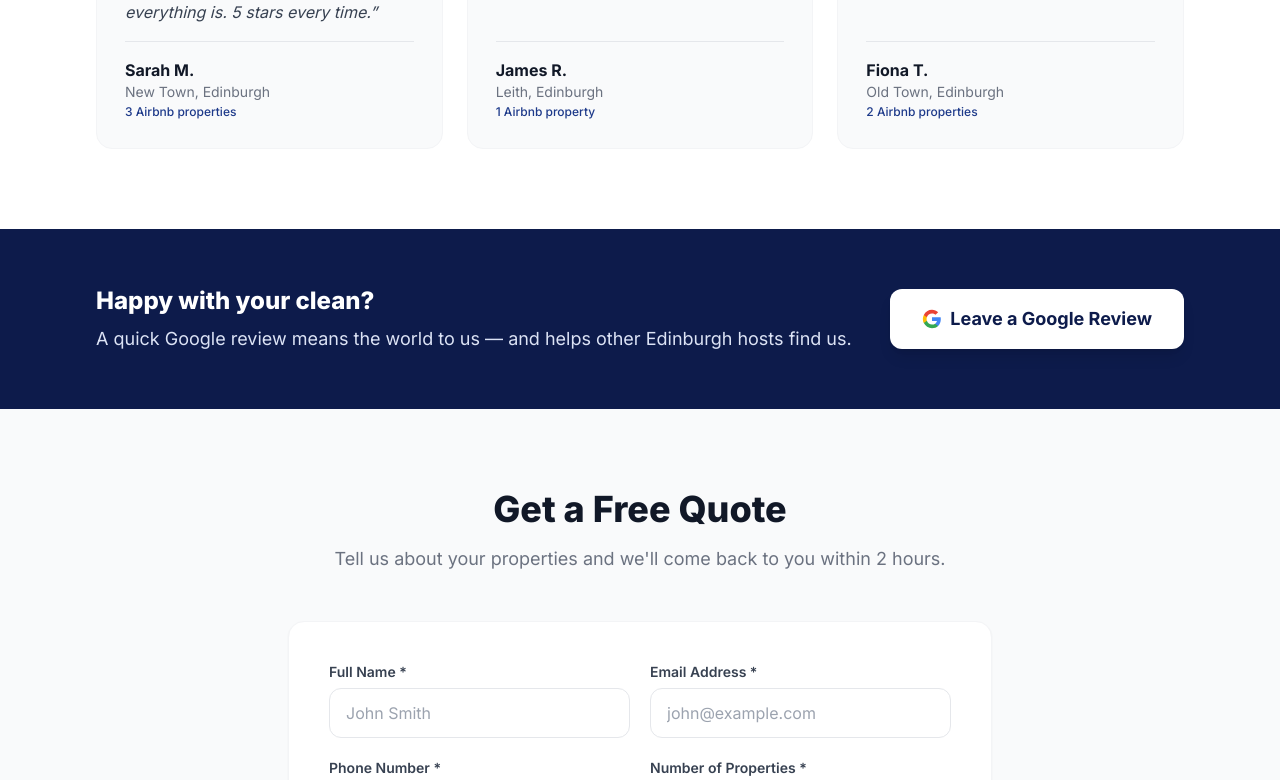
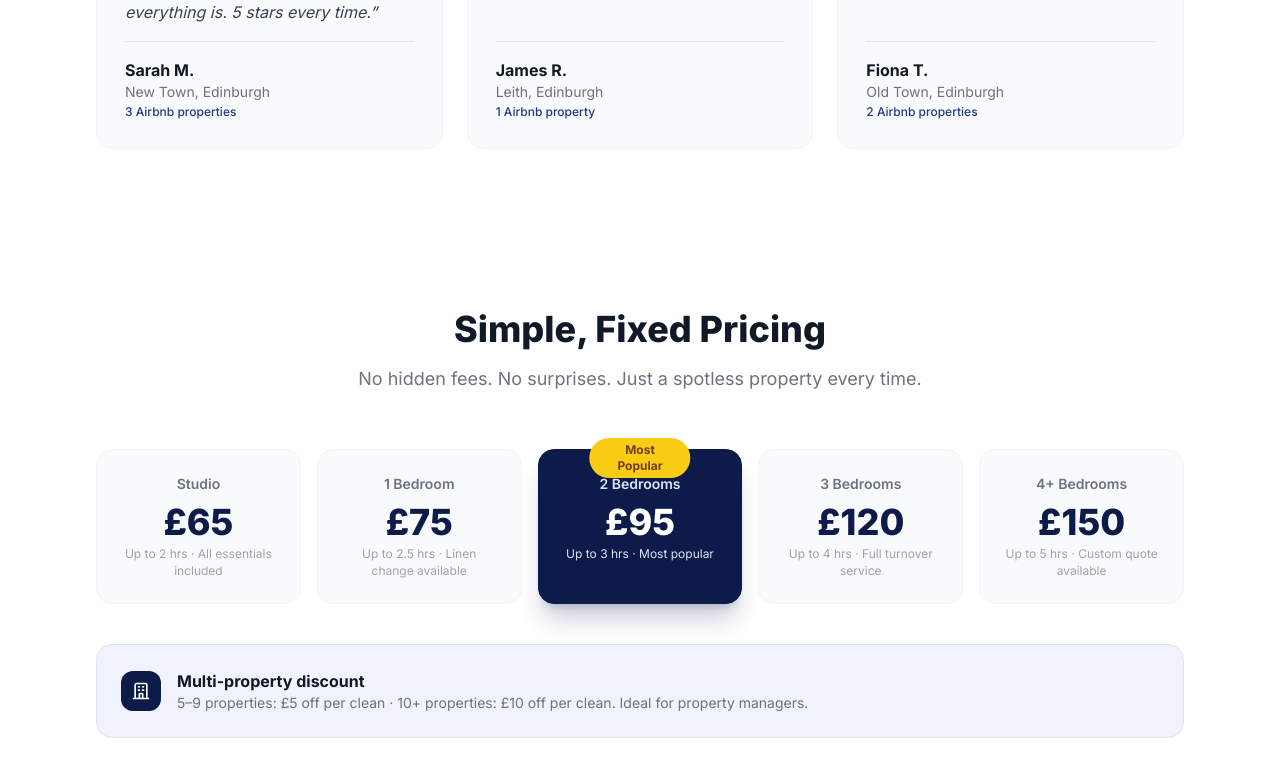
Before and after one commit to hp2k010400/Cleanstay, a Next.js app: page / in a window 1280 px wide. Shown: the part 2000-2780 px from the top of the page. Built offline with nearby package versions, Linux system fonts and the light colour scheme.

Commit message:
Add Pricing and FAQ sections

```diff
--- a/app/page.tsx
+++ b/app/page.tsx
@@ -3,6 +3,8 @@ import Hero from "@/components/Hero";
 import TrustBar from "@/components/TrustBar";
 import HowItWorks from "@/components/HowItWorks";
 import Testimonials from "@/components/Testimonials";
+import Pricing from "@/components/Pricing";
+import FAQ from "@/components/FAQ";
 import ReviewCTA from "@/components/ReviewCTA";
 import EnquiryForm from "@/components/EnquiryForm";
 import Footer from "@/components/Footer";
@@ -15,6 +17,8 @@ export default function Home() {
       <TrustBar />
       <HowItWorks />
       <Testimonials />
+      <Pricing />
+      <FAQ />
       <ReviewCTA />
       <EnquiryForm />
       <Footer />
--- /dev/null
+++ b/components/FAQ.tsx
@@ -0,0 +1,85 @@
+"use client";
+import { useState } from "react";
+
+const faqs = [
+  {
+    q: "How do you access the property between guests?",
+    a: "Most hosts share a key safe code or smart lock PIN with us. We keep all access details fully secure and only shared with the assigned cleaner. We never retain access details beyond the booking.",
+  },
+  {
+    q: "What's included in a standard turnover clean?",
+    a: "Every clean includes: full hoover and mop of all floors, kitchen cleaned and sanitised, bathrooms scrubbed, bins emptied, surfaces wiped down, and a photo report sent to you when done. Linen changes and essentials restocking are available as add-ons.",
+  },
+  {
+    q: "Are you fully insured?",
+    a: "Yes. Cleanstay carries full public liability insurance. Every cleaner on our team is vetted, background-checked, and covered. If anything goes wrong, you're protected.",
+  },
+  {
+    q: "How much notice do I need to give?",
+    a: "We ask for at least 24 hours notice for a standard booking. For same-day turnovers we charge a £25 surcharge — availability permitting. During August (Fringe season) we recommend booking recurring slots in advance.",
+  },
+  {
+    q: "How will I know when the clean is done?",
+    a: "Your cleaner sends a WhatsApp photo confirmation when the property is finished. You see it done before your guests check in — every single time.",
+  },
+  {
+    q: "What areas of Edinburgh do you cover?",
+    a: "We cover all Edinburgh postcodes — New Town, Old Town, Leith, Stockbridge, Marchmont, Morningside, Newington, and surrounding areas. Not sure if we cover your property? Just ask.",
+  },
+  {
+    q: "Can I set up a recurring schedule?",
+    a: "Absolutely — most of our hosts set up a regular schedule tied to their Airbnb calendar. We can sync with checkout/check-in times automatically. Multi-property hosts get preferential rates and priority scheduling.",
+  },
+  {
+    q: "What if I'm not happy with a clean?",
+    a: "We re-clean for free. No arguments, no admin. If a guest flags an issue or you're not satisfied, we'll send someone back within 24 hours at no charge. We stand behind every clean we do.",
+  },
+];
+
+export default function FAQ() {
+  const [open, setOpen] = useState<number | null>(null);
+
+  return (
+    <section id="faq" className="py-20 bg-gray-50">
+      <div className="max-w-3xl mx-auto px-4 sm:px-6 lg:px-8">
+        <div className="text-center mb-14">
+          <h2 className="text-3xl sm:text-4xl font-extrabold text-gray-900 mb-4">
+            Frequently Asked Questions
+          </h2>
+          <p className="text-gray-500 text-lg">
+            Everything Edinburgh hosts ask before getting started.
+          </p>
+        </div>
+
+        <div className="space-y-3">
+          {faqs.map((faq, i) => (
+            <div
+              key={i}
+              className="bg-white rounded-2xl border border-gray-100 overflow-hidden"
+            >
+              <button
+                className="w-full text-left px-6 py-5 flex items-center justify-between gap-4 hover:bg-gray-50 transition-colors"
+                onClick={() => setOpen(open === i ? null : i)}
+              >
+                <span className="font-semibold text-gray-900">{faq.q}</span>
+                <svg
+                  className={`w-5 h-5 text-navy-900 shrink-0 transition-transform ${open === i ? "rotate-180" : ""}`}
+                  fill="none"
+                  stroke="currentColor"
+                  viewBox="0 0 24 24"
+                >
+                  <path strokeLinecap="round" strokeLinejoin="round" strokeWidth={2} d="M19 9l-7 7-7-7" />
+                </svg>
+              </button>
+              {open === i && (
+                <div className="px-6 pb-5 text-gray-500 leading-relaxed border-t border-gray-100 pt-4">
+                  {faq.a}
+                </div>
+              )}
+            </div>
+          ))}
+        </div>
+      </div>
+    </section>
+  );
+}
--- /dev/null
+++ b/components/Pricing.tsx
@@ -0,0 +1,96 @@
+const tiers = [
+  { size: "Studio", price: 65, detail: "Up to 2 hrs · All essentials included" },
+  { size: "1 Bedroom", price: 75, detail: "Up to 2.5 hrs · Linen change available" },
+  { size: "2 Bedrooms", price: 95, detail: "Up to 3 hrs · Most popular", popular: true },
+  { size: "3 Bedrooms", price: 120, detail: "Up to 4 hrs · Full turnover service" },
+  { size: "4+ Bedrooms", price: 150, detail: "Up to 5 hrs · Custom quote available" },
+];
+
+const addons = [
+  { label: "Linen service", price: "£15/set" },
+  { label: "Restock essentials", price: "£12/visit" },
+  { label: "Same-day turnaround", price: "+£25" },
+  { label: "August Fringe uplift", price: "+15%" },
+];
+
+export default function Pricing() {
+  return (
+    <section id="pricing" className="py-20 bg-white">
+      <div className="max-w-6xl mx-auto px-4 sm:px-6 lg:px-8">
+        <div className="text-center mb-14">
+          <h2 className="text-3xl sm:text-4xl font-extrabold text-gray-900 mb-4">
+            Simple, Fixed Pricing
+          </h2>
+          <p className="text-gray-500 text-lg max-w-xl mx-auto">
+            No hidden fees. No surprises. Just a spotless property every time.
+          </p>
+        </div>
+
+        {/* Price cards */}
+        <div className="grid grid-cols-1 sm:grid-cols-2 lg:grid-cols-5 gap-4 mb-10">
+          {tiers.map((t) => (
+            <div
+              key={t.size}
+              className={`relative rounded-2xl p-6 text-center border ${
+                t.popular
+                  ? "bg-navy-900 border-navy-900 text-white shadow-xl shadow-navy-900/20"
+                  : "bg-gray-50 border-gray-100 text-gray-900"
+              }`}
+            >
+              {t.popular && (
+                <span className="absolute -top-3 left-1/2 -translate-x-1/2 bg-yellow-400 text-yellow-900 text-xs font-bold px-3 py-1 rounded-full">
+                  Most Popular
+                </span>
+              )}
+              <p className={`text-sm font-semibold mb-2 ${t.popular ? "text-navy-100" : "text-gray-500"}`}>
+                {t.size}
+              </p>
+              <p className={`text-4xl font-extrabold mb-1 ${t.popular ? "text-white" : "text-navy-900"}`}>
+                £{t.price}
+              </p>
+              <p className={`text-xs leading-snug ${t.popular ? "text-navy-100" : "text-gray-400"}`}>
+                {t.detail}
+              </p>
+            </div>
+          ))}
+        </div>
+
+        {/* Multi-property discount */}
+        <div className="bg-navy-50 border border-navy-100 rounded-2xl p-6 flex flex-col sm:flex-row items-start sm:items-center gap-4 mb-10">
+          <div className="w-10 h-10 bg-navy-900 rounded-xl flex items-center justify-center shrink-0">
+            <svg className="w-5 h-5 text-white" fill="none" stroke="currentColor" viewBox="0 0 24 24">
+              <path strokeLinecap="round" strokeLinejoin="round" strokeWidth={2} d="M19 21V5a2 2 0 00-2-2H7a2 2 0 00-2 2v16m14 0h2m-2 0h-5m-9 0H3m2 0h5M9 7h1m-1 4h1m4-4h1m-1 4h1m-5 10v-5a1 1 0 011-1h2a1 1 0 011 1v5m-4 0h4" />
+            </svg>
+          </div>
+          <div>
+            <p className="font-bold text-gray-900">Multi-property discount</p>
+            <p className="text-gray-500 text-sm">5–9 properties: £5 off per clean · 10+ properties: £10 off per clean. Ideal for property managers.</p>
+          </div>
+        </div>
+
+        {/* Add-ons */}
+        <div>
+          <p className="text-sm font-semibold text-gray-400 uppercase tracking-wider mb-4">Optional add-ons</p>
+          <div className="grid grid-cols-2 sm:grid-cols-4 gap-3">
+            {addons.map((a) => (
+              <div key={a.label} className="bg-gray-50 rounded-xl px-4 py-3 flex items-center justify-between border border-gray-100">
+                <span className="text-sm text-gray-600">{a.label}</span>
+                <span className="text-sm font-bold text-navy-900 ml-2 shrink-0">{a.price}</span>
+              </div>
+            ))}
+          </div>
+        </div>
+
+        <div className="text-center mt-10">
+          <a
+            href="#contact"
+            className="inline-block bg-navy-900 text-white px-10 py-4 rounded-xl font-bold text-lg hover:bg-navy-800 transition-colors shadow-lg shadow-navy-900/20"
+          >
+            Get Your Free Quote →
+          </a>
+          <p className="text-xs text-gray-400 mt-3">We&apos;ll confirm your exact price within 2 hours</p>
+        </div>
+      </div>
+    </section>
+  );
+}
```
